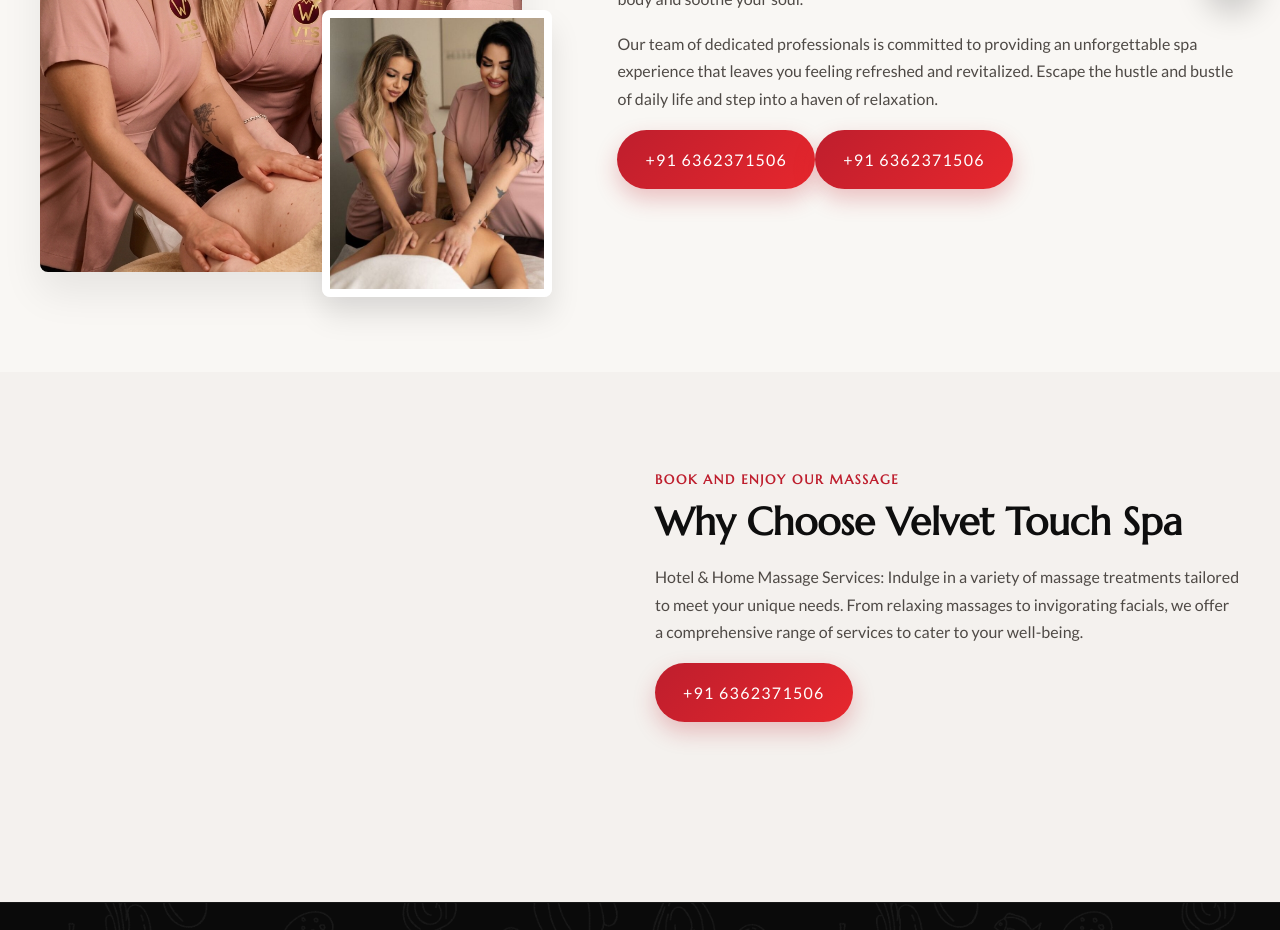
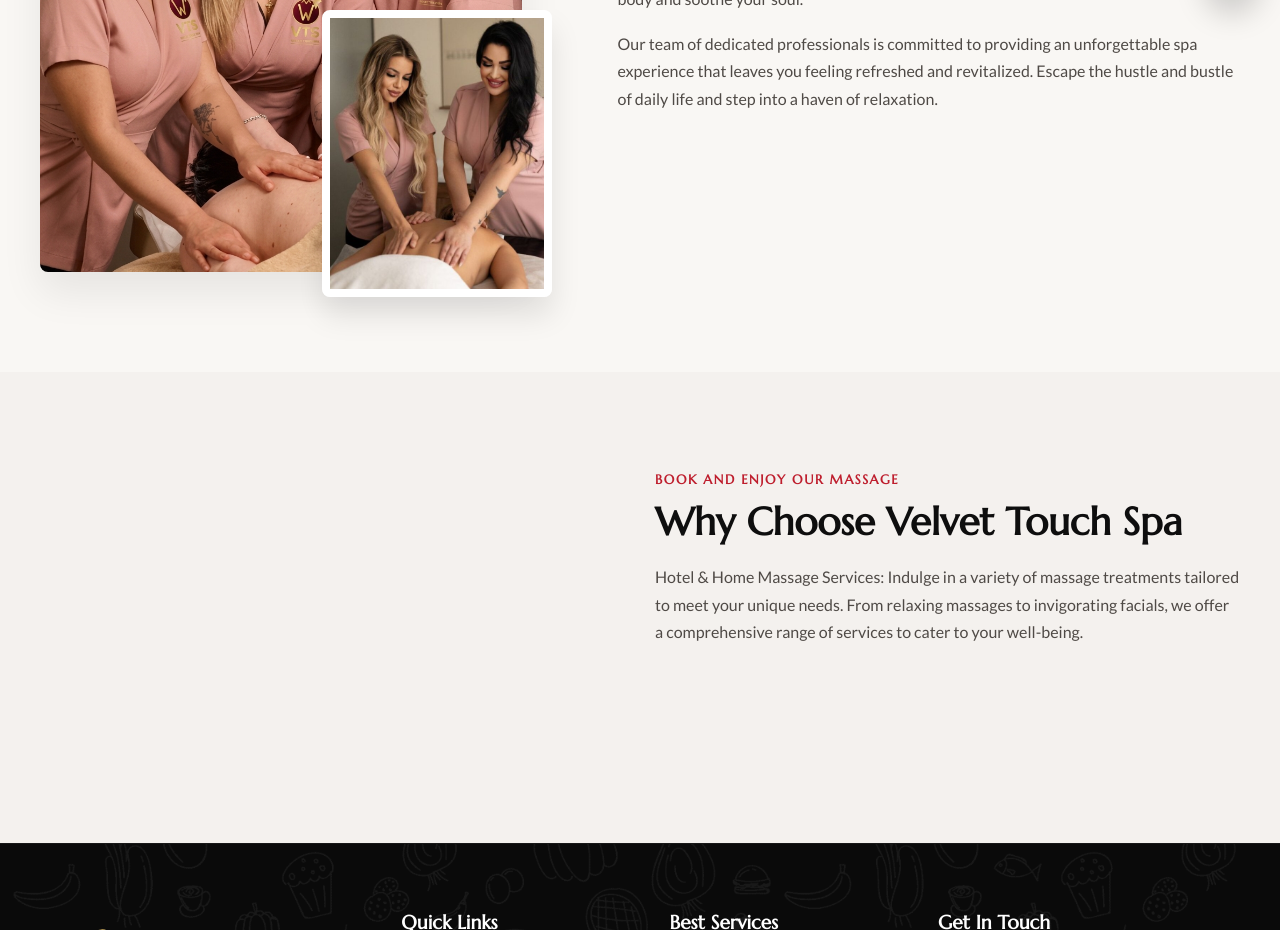
Before and after one commit to Abhii616277/Client-1-velvet-, a React (Vite) app in the folder frontend/: page /about in a window 1280 px wide. Shown: the part 780-1710 px from the top of the page. Built offline with nearby package versions, Linux system fonts and the light colour scheme; no server answers.

Commit message:
Another commit

```diff
--- a/frontend/src/pages/AboutPage.tsx
+++ b/frontend/src/pages/AboutPage.tsx
@@ -39,8 +39,6 @@
                   <p>
                     Our team of dedicated professionals is committed to providing an unforgettable spa experience that leaves you feeling refreshed and revitalized. Escape the hustle and bustle of daily life and step into a haven of relaxation.
                   </p>
-                  <a className="btn btn-theme btn-md animation" href="tel:+916362371506">+91 6362371506</a>
-                  <a className="btn btn-theme btn-md animation" href="tel:+916362371506">+91 6362371506</a>
                 </div>
               </div>
             </div>
@@ -62,7 +60,6 @@
                 <p>
                   Hotel & Home Massage Services: Indulge in a variety of massage treatments tailored to meet your unique needs. From relaxing massages to invigorating facials, we offer a comprehensive range of services to cater to your well-being.
                 </p>
-                <a className="btn btn-theme btn-md animation mt-10" href="tel:+916362371506">+91 6362371506</a>
               </div>
             </div>
           </div>
```
